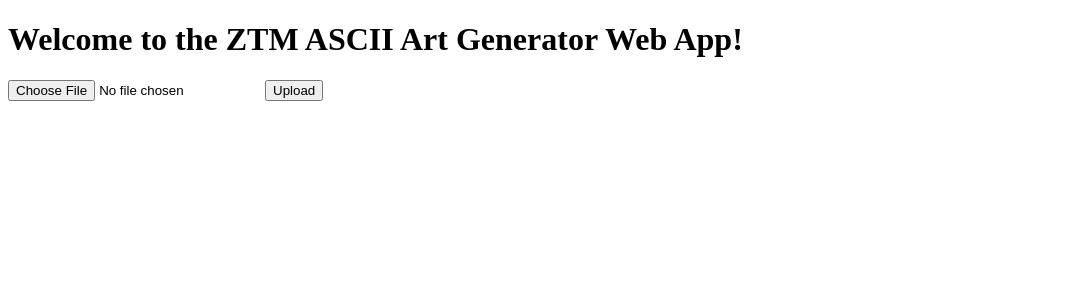
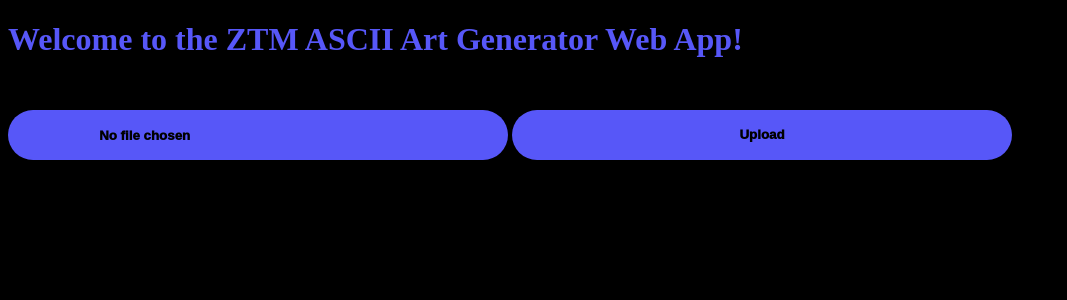
Before and after one commit to zero-to-mastery/ascii-art-2022, a Flask app: page / in a window 1280 px wide. Shown: the top 300 px of the page, without its empty margins (0-1067 px from the left). Run offline with Flask 2, Linux system fonts and the light colour scheme.

Commit message:
Added HTML to webapp upload.html (#14)

```diff
--- a/webapp/templates/upload.html
+++ b/webapp/templates/upload.html
@@ -1,9 +1,54 @@
 {% extends 'base.html' %} {% block body %}
-<h1>Welcome to the ZTM ASCII Art Generator Web App!</h1>
-<div>
-  <form action="/" method="post" enctype="multipart/form-data">
-    <input type="file" name="file" />
-    <input type="submit" value="Upload" />
-  </form>
+
+<!DOCTYPE html>
+<html>
+<head>
+<style>
+.upload{
+ background-color:#4434ae;
+ color: rgb(0, 0, 0);
+ font-weight: 1000;
+ cursor: pointer;
+ margin-top: 30px;
+ text-align: auto;
+}
+.head{
+ color: rgb(87, 87, 248);
+}
+.fileUploadInput input {
+ background-color: rgb(87, 87, 248);
+ width: 500px;
+ height: 50px;
+ border-radius: 1000px;
+ border: none;
+ font-weight: 1000;
+ cursor: pointer;
+}
+.fileUploadInput input[type="file"] {
+ color: rgb(0, 0, 0);
+}
+.fileUploadInput input[type="file"]::-webkit-file-upload-button {
+visibility: hidden;
+height: 50px;
+  }
+</style>
+</head>
+
+<body style="background: rgb(0, 0, 0)">
+
+<div class="head">  <h1>Welcome to the ZTM ASCII Art Generator Web App!</h1> </div>
+
+<form action="/" method="post" enctype="multipart/form-data">
+
+<div class="fileUploadInput">
+
+<input type="file" name="file"/>
+<input   class="upload" type="submit" value="Upload"  />
+
 </div>
+</form>
+</body>
+</html>
+
+
 {% endblock %}
```
